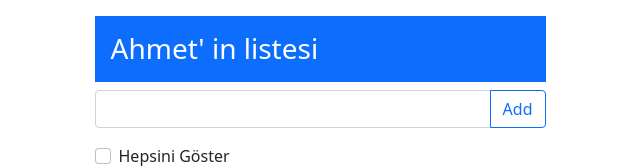
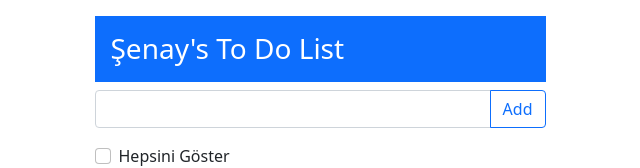
Before and after one commit to senaysenturk/todo-app-angular, an Angular app: page / in a window 1280 px wide. Shown: the top 168 px of the page, without its empty margins (320-960 px from the left). Built offline with nearby package versions, Linux system fonts and the light colour scheme.

Commit message:
models created

```diff
--- /dev/null
+++ b/src/app/model.ts
@@ -0,0 +1,24 @@
+import { TodoItem } from './todoitem';
+
+export class Model {
+  name: string;
+  items: TodoItem[];
+
+  constructor() {
+    this.name = 'Şenay';
+    this.items = [
+      {
+        description: 'Kahvaltı',
+        action: 'Yes',
+      },
+      {
+        description: 'Spor',
+        action: 'No',
+      },
+      {
+        description: 'Alışveriş',
+        action: 'Yes',
+      },
+    ];
+  }
+}
--- a/src/app/todo/todo.component.html
+++ b/src/app/todo/todo.component.html
@@ -1,7 +1,7 @@
 <div class="container">
   <div class="row">
     <div class="col-5 mx-auto">
-      <h3 class="bg-primary text-white p-3">Ahmet' in listesi</h3>
+      <h3 class="bg-primary text-white p-3">{{ getName() }}'s To Do List</h3>
 
       <div class="input-group mb-3">
         <input type="text" class="form-control" />
@@ -27,7 +27,7 @@
           </tr>
         </thead>
         <tbody>
-          <tr *ngFor="let item of items; let i = index">
+          <tr *ngFor="let item of getItems(); let i = index">
             <td>{{ i + 1 }}</td>
             <!-- <td>{{ item.id }}</td> -->
             <td>{{ item.description }}</td>
--- a/src/app/todo/todo.component.ts
+++ b/src/app/todo/todo.component.ts
@@ -1,4 +1,6 @@
 import { Component } from '@angular/core';
+import { TodoItem } from '../todoitem';
+import { Model } from '../model';
 
 @Component({
   selector: 'app-todo',
@@ -6,22 +8,47 @@ import { Component } from '@angular/core';
   styleUrls: ['./todo.component.css'],
 })
 export class TodoComponent {
-  items = [
-    {
-      id: 1,
-      description: 'Kahvaltı',
-      action: 'Yes',
-    },
-    {
-      id: 2,
-      description: 'Spor',
-      action: 'Yes',
-    },
-    {
-      id: 3,
-      description: 'Alışveriş',
-      action: 'Yes',
-    },
-  ];
-  title = 'todo-app-angular';
+  constructor() {}
+  //items: TodoItem[] = [
+  // {
+  //   description: 'Kahvaltı',
+  //   action: 'Yes',
+  // },
+  // {
+  //   description: 'Spor',
+  //   action: 'Yes',
+  // },
+  // {
+  //   description: 'Alışveriş',
+  //   action: 'Yes',
+  // },
+
+  //Constructor ile kullanım
+  // new TodoItem('Kahvaltı', 'Yes'),
+  // new TodoItem('Spor', 'No'),
+  // new TodoItem('Alışveriş', 'Yes'),
+
+  //Interface ile kullanım
+  // {
+  //   description: 'Kahvaltı',
+  //   action: 'Yes',
+  // },
+  // {
+  //   description: 'Spor',
+  //   action: 'No',
+  // },
+  // {
+  //   description: 'Alışveriş',
+  //   action: 'Yes',
+  // },
+  // ];
+
+  model = new Model();
+  getName() {
+    return this.model.name;
+  }
+
+  getItems() {
+    return this.model.items;
+  }
 }
--- /dev/null
+++ b/src/app/todoitem.ts
@@ -0,0 +1,25 @@
+//Constructor ile tanımlama
+
+// export class TodoItem {
+//   description: string;
+//   action: string;
+
+//   constructor(description: string, action: string){
+//     this.description = description;
+//     this.action = action;
+//   }
+// }
+
+// export class TodoItem {
+//   constructor(public description: string, public action: string) {
+//     this.description = description;
+//     this.action = action;
+//   }
+// }
+
+//Interface ile tanımlama
+
+export interface TodoItem {
+  description: string;
+  action: string;
+}
--- a/tsconfig.json
+++ b/tsconfig.json
@@ -22,7 +22,8 @@
     "lib": [
       "ES2022",
       "dom"
-    ]
+    ],
+    // "strictNullChecks": false
   },
   "angularCompilerOptions": {
     "enableI18nLegacyMessageIdFormat": false,
```
